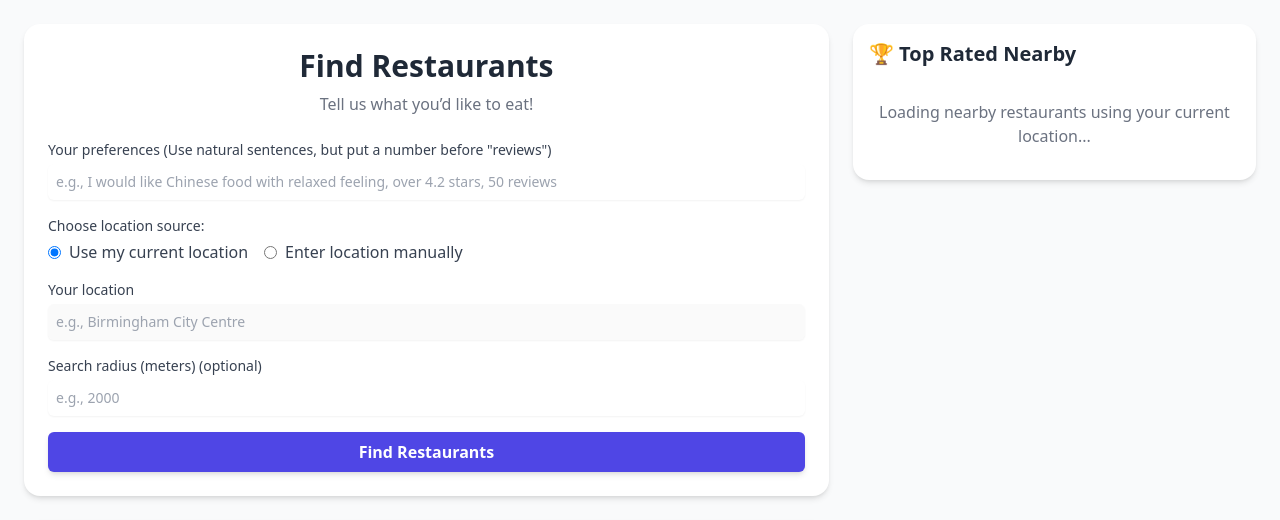
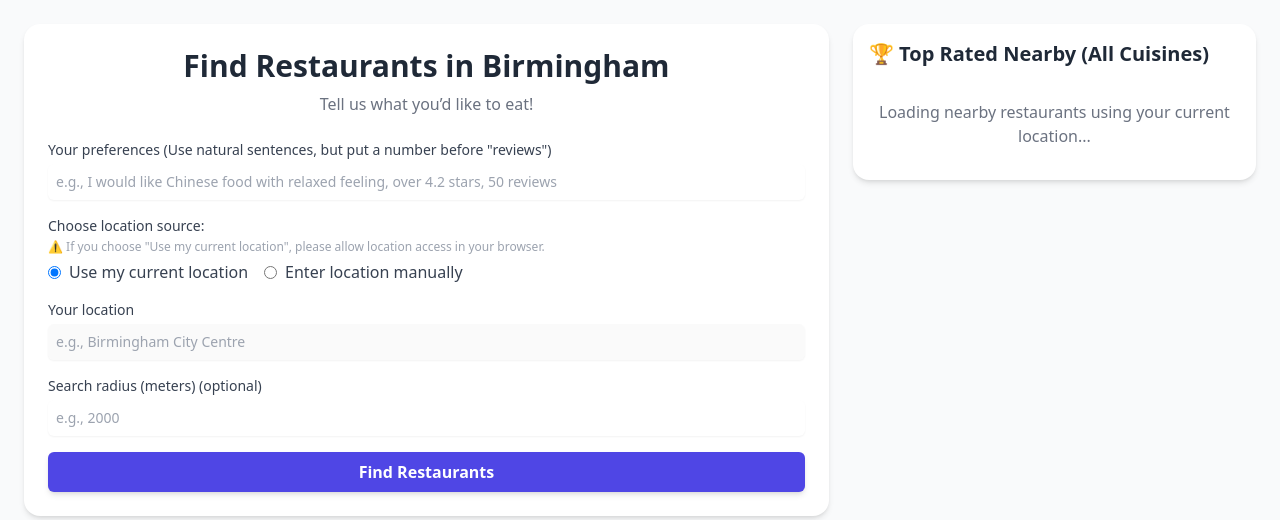
Before and after one commit to MonkeyLockey/Restaurant_Recommender_System, a Flask app: page / in a window 1280 px wide. Shown: the top 520 px of the page. Run offline with Flask 3, Linux system fonts and the light colour scheme; some libraries are stand-ins or nearby versions.

Commit message:
upload changes

```diff
--- a/templates/partials/_search_form.html
+++ b/templates/partials/_search_form.html
@@ -1,5 +1,5 @@
 <div class="bg-white shadow-md rounded-2xl p-6 mb-6">
-  <h1 class="text-3xl font-bold text-center text-gray-800 mb-2">Find Restaurants</h1>
+  <h1 class="text-3xl font-bold text-center text-gray-800 mb-2">Find Restaurants in Birmingham</h1>
   <p class="text-center text-gray-500 mb-6">Tell us what you’d like to eat!</p>
   <form action="/" method="post" class="space-y-4">
     <div>
@@ -14,7 +14,12 @@
 
     <!-- Location source selection: user can choose current location or enter manually -->
     <div>
-      <label class="block text-sm font-medium text-gray-700">Choose location source:</label>
+      <label class="block text-sm font-medium text-gray-700">Choose location source:
+      <br>
+      <span class="text-xs text-gray-400">
+        ⚠️ If you choose "Use my current location", please allow location access in your browser.
+      </span>
+      </label>
       <div class="mt-1 flex items-center space-x-4">
         <label class="inline-flex items-center">
           <input type="radio" name="location_source" value="current_location"
--- a/templates/partials/_top_nearby.html
+++ b/templates/partials/_top_nearby.html
@@ -1,5 +1,5 @@
 <div class="lg:w-1/3 w-full bg-white shadow-md rounded-2xl p-4 h-fit">
-  <h2 class="text-xl font-bold text-gray-800 mb-4">🏆 Top Rated Nearby</h2>
+  <h2 class="text-xl font-bold text-gray-800 mb-4">🏆 Top Rated Nearby (All Cuisines)</h2>
   <div id="top-nearby-list-container">
     <div class="text-center text-gray-500 py-4">
       <p>Loading nearby restaurants...</p>
```
